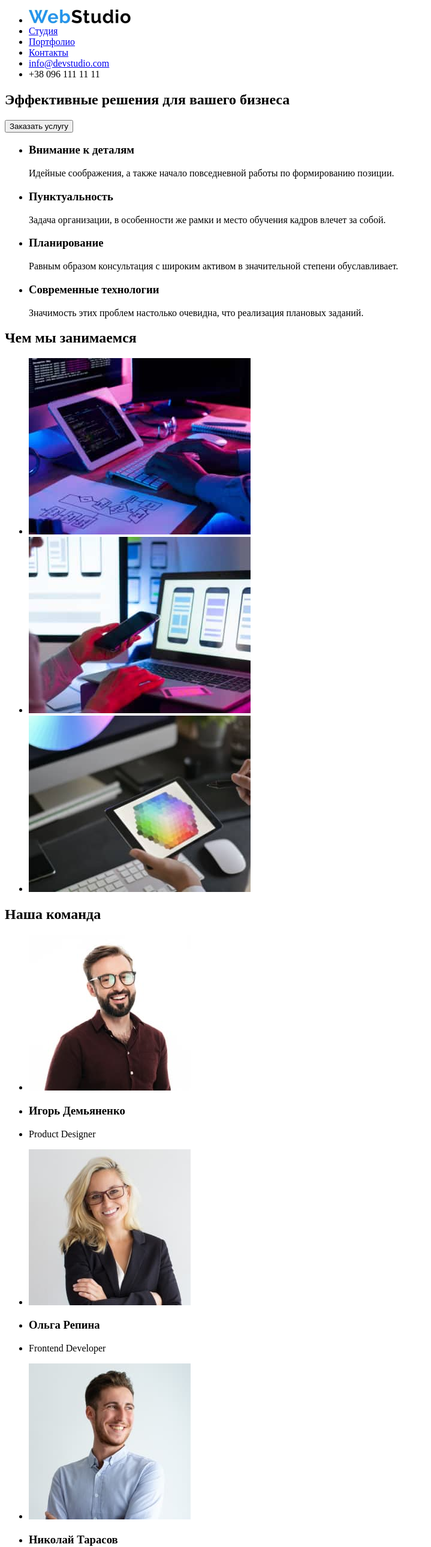
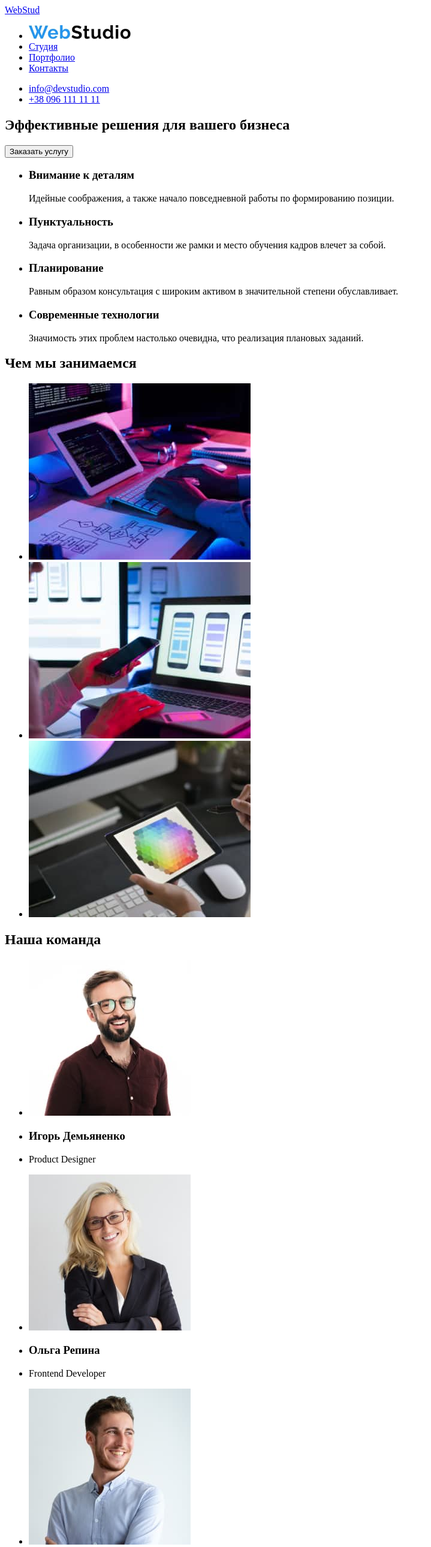
Before and after one commit to AnatoliyKharchuk/goit-markup-hw-01, a plain HTML site: page index.html in a window 1280 px wide. Shown: the top 2579 px of the page at 60% size, without its empty margins (0-719 px from the left). Drawn offline with Linux system fonts and the light colour scheme.

Commit message:
Update index.html

```diff
--- a/index.html
+++ b/index.html
@@ -11,18 +11,22 @@
         <!--Навігація-->
         <nav>
             <!--логотип-->
+            <a href="index.html">WebStud</a>
         <ul>
             <li><img src="images/WebStudio 1.jpg" alt="WebStud" width="170"></li>
             <li><a href="#">Студия</a></li>
             <li><a href="#">Портфолио</a></li>
             <li><a href="#">Контакты</a></li>
-            <li><a href="#">info@devstudio.com</a></li>
-            <li>+38 096 111 11 11</li>
+       </ul>
+    </nav>
+    <ul>
+             <li><a href="#">info@devstudio.com</a></li>
+             <li><a href="#">+38 096 111 11 11</a></li>
+
         </ul>
-    </nav>
      </header>
     <main>
-        <section> <h1>Эффективные решения для вашего бизнеса</h1></section>
+        <section> <h1>Эффективные решения для вашего бизнеса</h1>
         <button type="button">Заказать услугу</button>
         <section>
              <!--Переваги-->
@@ -49,34 +53,34 @@
         </ul>
     </section>
     <section> <h2>Наша команда</h2>
-        <article>
+
             <ul>
               <li><img src="./images/img4.jpg" alt="фото Игорь" width="270"></li>
               <li><h3>Игорь Демьяненко</h3></li>
               <li><p lang="en"> Product Designer</p></li>
            </ul>
-        </article>
-        <article>
+
+
             <ul>
               <li><img src="./images/img5.jpg" alt="фото Ольга" width="270"></li>
               <li><h3>Ольга Репина</h3></li>
               <li><p lang="en">Frontend Developer</p></li>
            </ul>
-        </article>
-        <article>
+
+
             <ul>
               <li><img src="./images/img6.jpg" alt="фото Николай" width="270"></li>
               <li><h3>Николай Тарасов</h3></li>
               <li><p lang="en">Marketing</p></li>
            </ul>
-        </article>
-        <article>
+
+
             <ul>
               <li><img src="./images/img7.jpg" alt="фото Михаил" width="270"></li>
               <li><h3>Михаил Ермаков</h3></li>
               <li><p lang="en">UI Designer</p></li>
            </ul>
-        </article>
+
     </section>
     </main>
     <footer>
@@ -90,6 +94,6 @@
         </ul>
     </address>
     </footer>
-
+    <!-- section>ul*2>li*4>a+h4+p -->
 </body>
 </html>
```
